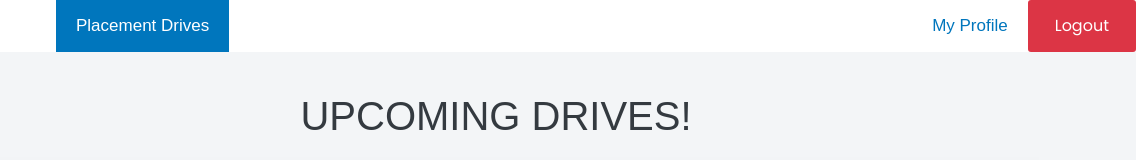
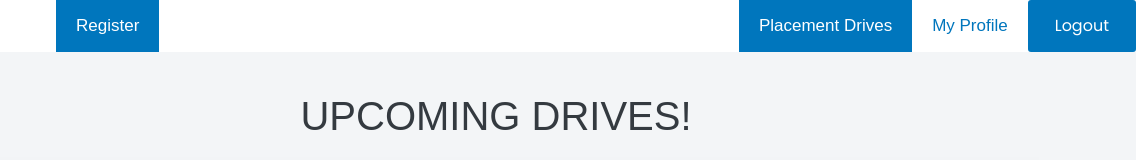
Before and after one commit to jheel05/LaunchPad, a plain HTML site: page final/Pp/student-homepage/homepage.html in a window 1280 px wide. Shown: the top 160 px of the page, 144-1280 px from the left. Drawn offline with Linux system fonts and the light colour scheme.

Commit message:
adding changes

```diff
--- a/final/Pp/student-homepage/home.css
+++ b/final/Pp/student-homepage/home.css
@@ -88,7 +88,7 @@
 
 
   #logoutButton {
-    background-color: #dc3545;
+    background-color: #0076bd;
     color: #fff;
     padding: 18px 27px;
     border: none;
@@ -98,7 +98,7 @@
   }
 
   #logoutButton:hover {
-    background-color: #c82333;
+    background-color: #000000;
   }
 
 
--- a/final/Pp/student-homepage/homepage.html
+++ b/final/Pp/student-homepage/homepage.html
@@ -57,9 +57,10 @@
     <a href="../index.html"><img src="../img/logo.png" alt="#"></a>
   </div>
 <div class="topnav">
-<a class="active" href="#home">Placement Drives</a>
+<a class="active" href="../forms/reg.html">Register</a>
 
     <div class="topnav-right">
+      <a class="active" href="#home">Placement Drives</a>
       <a href="profile.html">My Profile</a>
       <button id="logoutButton">Logout</button>
     </div>
```
Also changed, not shown: final/Pp/forms/reg.html (+1 -1 lines), final/Pp/login/student-login.html (+1 -1 lines), final/Pp/student-homepage/profile.html (+2 -2 lines).
